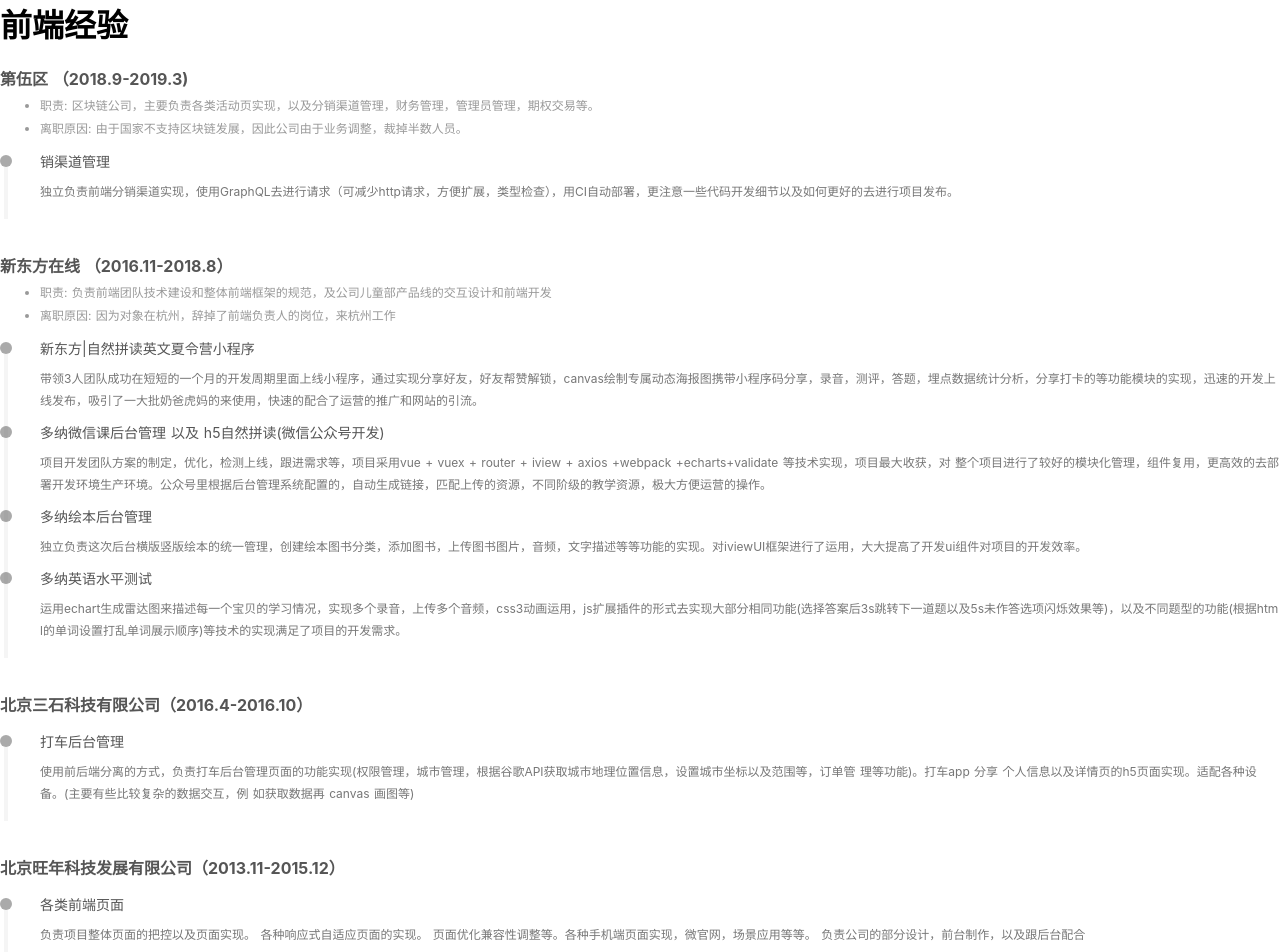
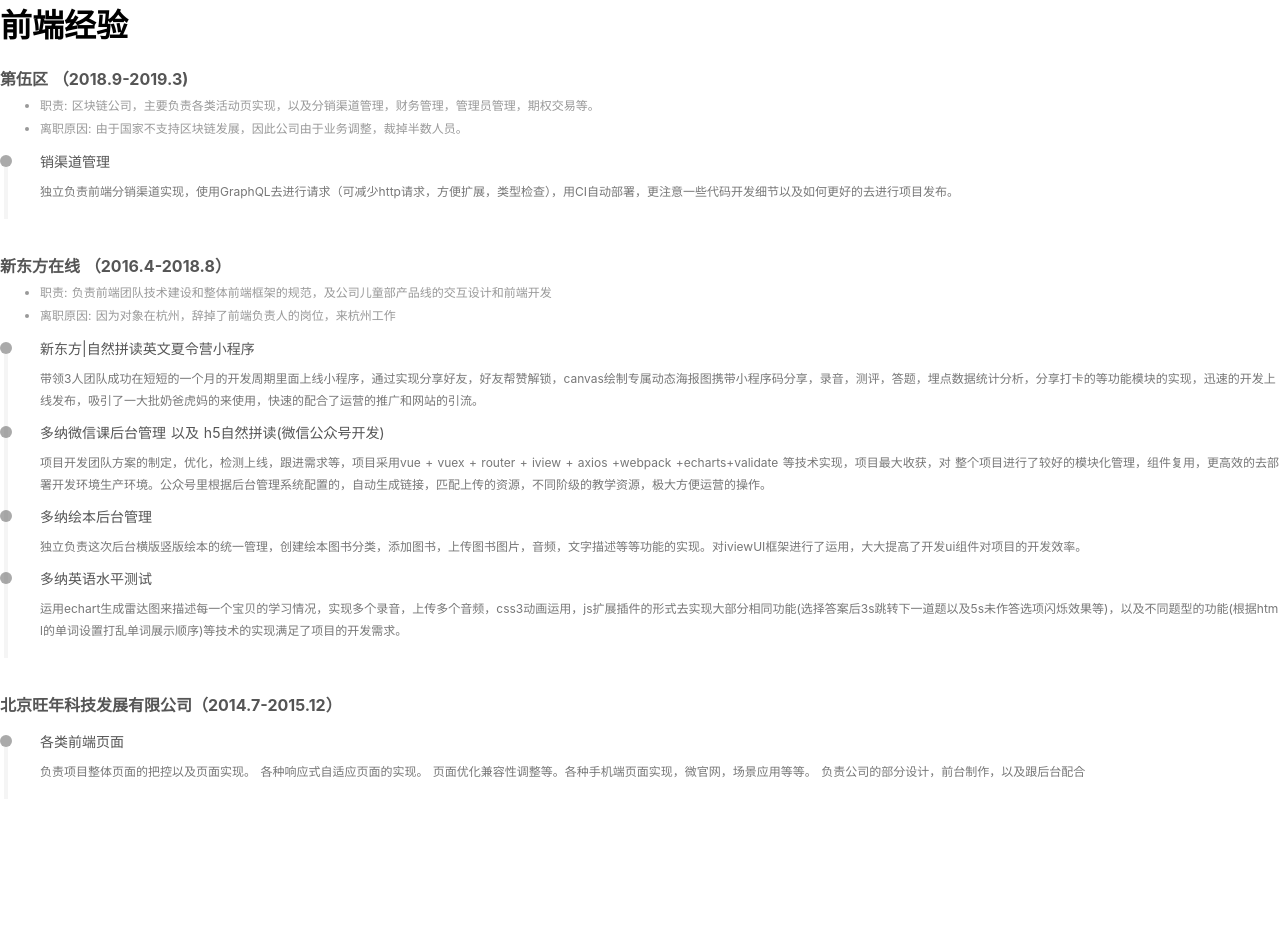
Before and after one commit to lyc8023/nuxt-ssr, a Nuxt app: page /resume/resume in a window 1280 px wide. Shown: the top 952 px of the page. Built offline with nearby package versions, Linux system fonts and the light colour scheme; what iview would draw is missing.

Commit message:
modify resume

```diff
--- a/pages/resume/mixins/resume.js
+++ b/pages/resume/mixins/resume.js
@@ -14,7 +14,7 @@
     ]
   },
   {
-    title: '新东方在线 （2016.11-2018.8）',
+    title: '新东方在线 （2016.4-2018.8）',
     tips: [
       '职责: 负责前端团队技术建设和整体前端框架的规范，及公司儿童部产品线的交互设计和前端开发',
       '离职原因: 因为对象在杭州，辞掉了前端负责人的岗位，来杭州工作'
@@ -43,18 +43,7 @@
     ]
   },
   {
-    title: '北京三石科技有限公司（2016.4-2016.10）',
-    // tips: ['职责:负责静态页面编写', '离职原因:学不到东西']
-    detailText: [
-      {
-        menuText: '打车后台管理',
-        taskText:
-          '使用前后端分离的方式，负责打车后台管理页面的功能实现(权限管理，城市管理，根据谷歌API获取城市地理位置信息，设置城市坐标以及范围等，订单管 理等功能)。打车app 分享 个人信息以及详情页的h5页面实现。适配各种设备。(主要有些比较复杂的数据交互，例 如获取数据再 canvas 画图等)'
-      }
-    ]
-  },
-  {
-    title: '北京旺年科技发展有限公司（2013.11-2015.12）',
+    title: '北京旺年科技发展有限公司（2014.7-2015.12）',
     // tips: ['职责:负责静态页面编写', '离职原因:学不到东西']
     detailText: [
       {
```
Also changed, not shown: 1 other file (tests, documents, lock files or other folders).
